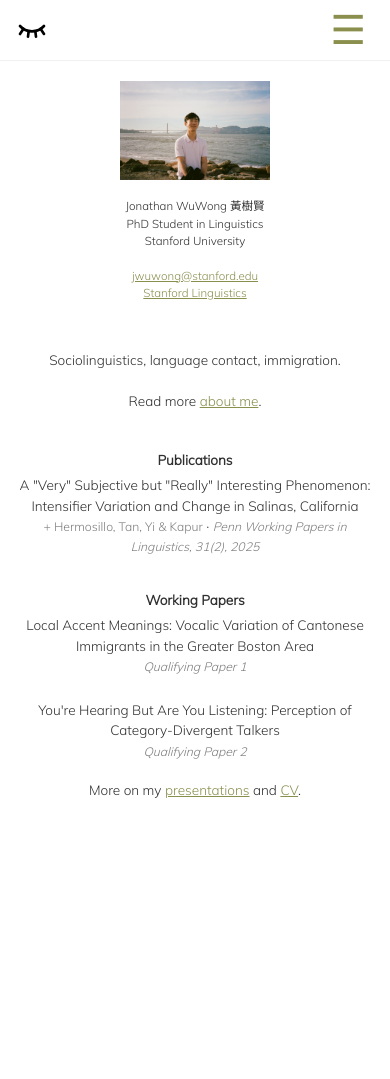
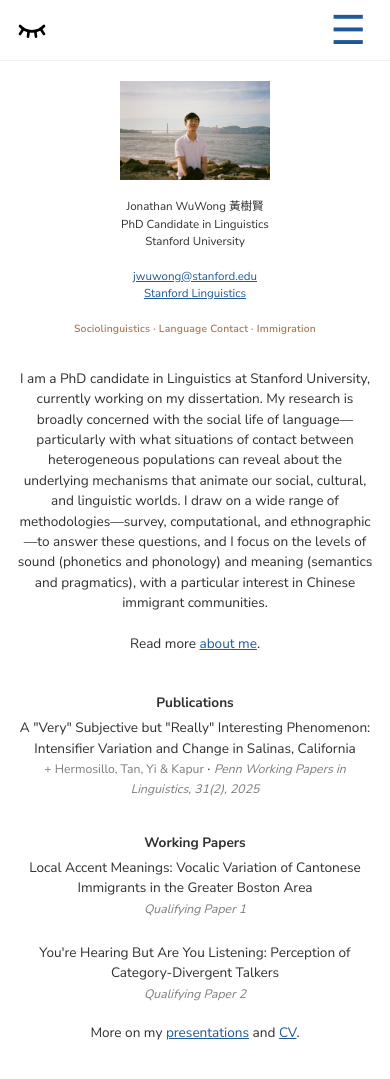
Before and after one commit to jwuwong/jwuwong.github.io, a Jekyll site: the page built from index.html, in a window 390 px wide and 1118 px high. Shown: the top 1079 px of the window. Built offline with Jekyll 4.4.1, drawn with Linux system fonts in a browser that asks for light colours; some web fonts are replaced.

Commit message:
Set fonts to DM Sans + Nunito Sans

```diff
--- a/_includes/head.html
+++ b/_includes/head.html
@@ -12,7 +12,7 @@
 	<link href="https://fonts.googleapis.com/css2?family=Merriweather:wght@300&display=swap" rel="stylesheet" type='text/css'>
 	<link href="https://fonts.googleapis.com/css2?family=Merriweather+Sans:wght@300&family=Merriweather:wght@300&display=swap" rel="stylesheet">
 	<link href="https://fonts.googleapis.com/css2?family=Mulish:wght@300&display=swap" rel="stylesheet">
-
+	<link href="https://fonts.googleapis.com/css2?family=DM+Sans:wght@400;500;700&family=Nunito+Sans:wght@300;400;600;700&display=swap" rel="stylesheet">
 	<link rel="icon" href="{{ '/favicon.ico?v=2' | relative_url }}" type="image/x-icon">
 	<link rel="shortcut icon" href="{{ '/favicon.ico?v=2' | relative_url }}" type="image/x-icon">
 
--- a/_pages/about.html
+++ b/_pages/about.html
@@ -7,7 +7,7 @@
 <h2>About</h2>
 
 <p>
-I am a PhD student in the Department of Linguistics at Stanford University. My research sits at the intersection of sociolinguistics; language variation and change; and multilingualism and language contact, with a particular focus on the Chinese diaspora and the study of social meaning.
+I am a PhD candidate in the Department of Linguistics at Stanford University. My research sits at the intersection of sociolinguistics; language variation and change; and multilingualism and language contact, with a particular focus on the Chinese diaspora and the study of social meaning.
 </p>
 
 <p>
--- a/_sass/_base.scss
+++ b/_sass/_base.scss
@@ -1,17 +1,17 @@
 $content-width: 1050px;
-$main:  #8A8F4E;
-$font-style: 'Mulish', sans-serif;
+$main: #1f5798;
+$font-style: 'Nunito Sans', sans-serif;
 $font-color: #303030;
-$link-color:  #8A8F4E;
-$link-hover-color: #99907D;
-$link-visited-color: #99907D;
-$heading-font: 'Merriweather', sans-serif;
-$heading-font-color:  #8A8F4E;
+$link-color: #1f5798;
+$link-hover-color: #A97758;
+$link-visited-color: #8C6248;
+$heading-font: 'DM Sans', sans-serif;
+$heading-font-color: #1f5798;
 $light: #F0F0F0;
-$header: #F5F6EE;
+$header: #EEF1F4;
 $background-color: #FFFFFF;
 
-$blockquote-color: #F5F6EE;
+$blockquote-color: #EEF1F4;
 
 *,
 *::before,
--- a/_sass/_layout.scss
+++ b/_sass/_layout.scss
@@ -205,19 +205,19 @@
 
 /* hamburger color */
 html.dark-mode .icon {
-  color: #D98A58
+  color: #7FA8D9
 }
 html.dark-mode .icon:hover,
 .icon:active {
-  color: #7fd48f;
+  color: #C89B79;
 }
 
 /* Links */
 html.dark-mode a {
-  color: #D98A58;     /* soft blue #9ecbff */
+  color: #7FA8D9;     /* light navy for dark bg */
 }
 html.dark-mode a:hover {
-  color: #7fd48f;
+  color: #C89B79;     /* light terracotta */
 }
 
 /* Header / nav */
@@ -230,8 +230,8 @@
 
 html.dark-mode aside nav a:hover,
 html.dark-mode aside nav a:active {
-  background: #D98A58;      // or whatever dark hover bg you like
-  color: #222;        // your dark-mode link color
+  background: #7FA8D9;      // dark hover bg
+  color: #222;             // dark-mode link color
 }
 
 /* Code blocks */
@@ -255,7 +255,7 @@
 html.dark-mode h1,
 html.dark-mode h2,
 html.dark-mode h3 {
-  color: #D98A58;   /* or whatever dark-mode text color you want */
+  color: #7FA8D9;   /* light navy heading in dark mode */
 }
 
 /* journal , press classes */
@@ -449,6 +449,27 @@
       font-size .25s,
       opacity .5s .25s;
   }
+
+
+/* misc art gallery */
+.art-grid {
+  display: flex;
+  flex-wrap: wrap;
+  gap: 10px;
+  margin: 10px 0 20px;
+}
+.art-grid img {
+  width: 180px;
+  height: 180px;
+  object-fit: cover;      /* uniform tiles, cropped to fill */
+  border-radius: 4px;
+}
+@media (max-width: 768px) {
+  .art-grid img {
+    width: 100%;
+    height: auto;
+  }
+}
 
 
 /* Aside */
@@ -658,22 +679,16 @@
   }
 
 
-  /* misc art gallery */
-.art-grid {
-  display: flex;
-  flex-wrap: wrap;
-  gap: 10px;
-  margin: 10px 0 20px;
+
+  /* homepage keywords */
+.keywords {
+  color: $link-hover-color;   /* terracotta accent */
+  font-size: 0.9em;
+  font-weight: 600;
+  letter-spacing: 0.02em;
+  display: inline-block;
+  line-height: 1.6;
 }
-.art-grid img {
-  width: 180px;
-  height: 180px;
-  object-fit: cover;      /* uniform tiles, cropped to fill */
-  border-radius: 4px;
+html.dark-mode .keywords {
+  color: #C89B79;   /* light terracotta in dark mode */
 }
-@media (max-width: 768px) {
-  .art-grid img {
-    width: 100%;
-    height: auto;
-  }
-}
--- a/index.html
+++ b/index.html
@@ -1,13 +1,17 @@
 ---
+# Feel free to add content and custom Front Matter to this file.
+# To modify the layout, see https://jekyllrb.com/docs/themes/#overriding-theme-defaults
+
 layout: default
 ---
 
 <div class="profile">
+  <!-- LEFT: photo + intro text underneath -->
   <div class="profile-left">
     <img src="{{ site.url }}/images/jwuwong_headshot.jpg" width="100" alt="Jonathan WuWong">
     <p class="profile-intro">
     Jonathan WuWong 黃樹賢 <br>
-    PhD Student in Linguistics <br> Stanford University <br><br>
+    PhD Candidate in Linguistics <br> Stanford University <br><br>
 
     <script>
     const e = "jwuwong" + "@" + "stanford.edu";
@@ -15,11 +19,13 @@
     </script> <br>
     <a href="https://linguistics.stanford.edu/people/graduate-students" target="_blank" rel="noopener">Stanford Linguistics</a> <br>
     <br>
+    <span class="keywords">Sociolinguistics &middot; Language Contact &middot; Immigration</span>
     </p>
   </div>
 
+  <!-- RIGHT: everything else on the homepage -->
   <div class="profile-right">
-  	Sociolinguistics, language contact, immigration. <br><br>
+  	I am a PhD candidate in Linguistics at Stanford University, currently working on my dissertation. My research is broadly concerned with the social life of language—particularly with what situations of contact between heterogeneous populations can reveal about the underlying mechanisms that animate our social, cultural, and linguistic worlds. I draw on a wide range of methodologies—survey, computational, and ethnographic—to answer these questions, and I focus on the levels of sound (phonetics and phonology) and meaning (semantics and pragmatics), with a particular interest in Chinese immigrant communities. <br><br>
 
     Read more <a href="{{ site.url }}/about/">about me</a>. <br><br>
 
@@ -48,5 +54,6 @@
 <p><p>
 
 More on my <a href="{{ site.url }}/presentations/">presentations</a> and <a href="{{ site.url }}/pdfs/cv_wuwong.pdf">CV</a>. <br><br>
+
   </div>
 </div>
```
